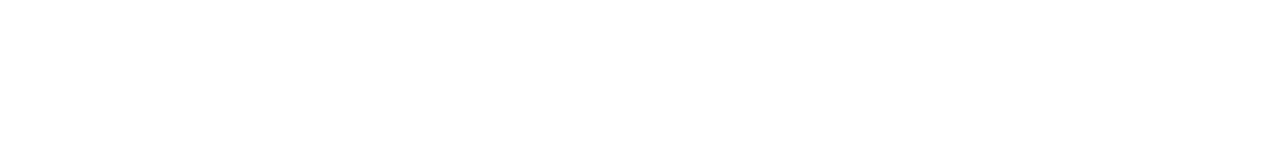
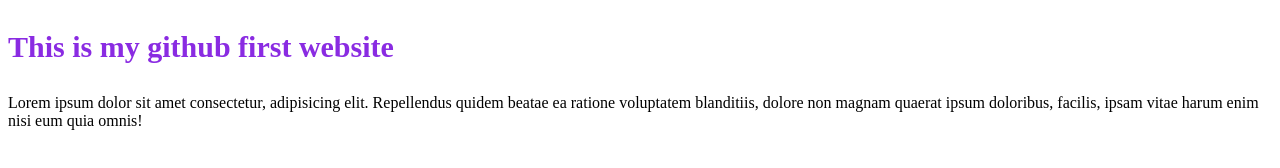
Before and after one commit to jubayer726/my-first-web-ripo, a plain HTML site: page index.html in a window 1280 px wide. Drawn offline with Linux system fonts and the light colour scheme.

Commit message:
secont commit

```diff
--- /dev/null
+++ b/Style/design.css
@@ -0,0 +1,4 @@
+h3{
+    font-size: 30px;
+    color: blueviolet;
+}
--- a/index.html
+++ b/index.html
@@ -4,8 +4,10 @@
     <meta charset="UTF-8">
     <meta name="viewport" content="width=device-width, initial-scale=1.0">
     <title>My new repository</title>
+    <link rel="stylesheet" href="Style/design.css">
 </head>
 <body>
-
+    <h3>This is my github first website</h3>
+    <p>Lorem ipsum dolor sit amet consectetur, adipisicing elit. Repellendus quidem beatae ea ratione voluptatem blanditiis, dolore non magnam quaerat ipsum doloribus, facilis, ipsam vitae harum enim nisi eum quia omnis!</p>
 </body>
 </html>
```
